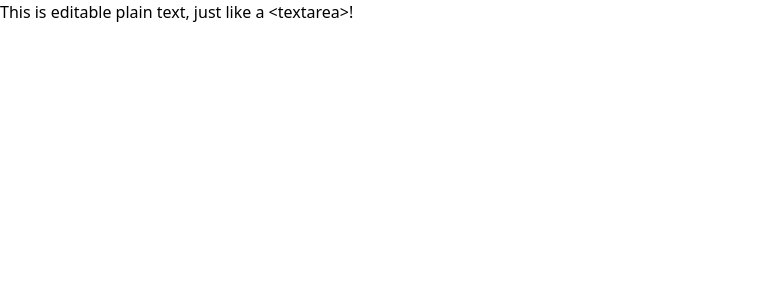
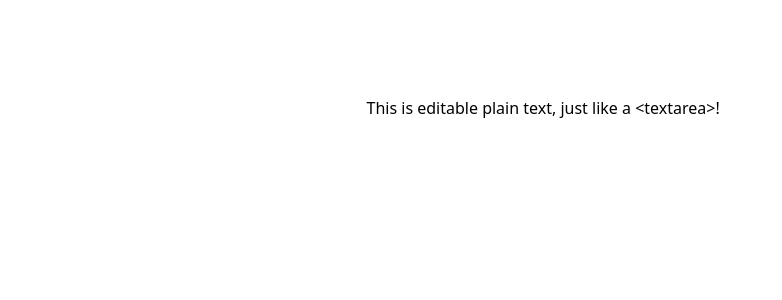
Before and after one commit to joulev/next-slate, a Next.js app: page / in a window 1280 px wide. Shown: the top 300 px of the page, without its empty margins (0-782 px from the left). Built offline with nearby package versions, Linux system fonts and the light colour scheme; what tailwind-dark-aware would draw is missing.

Commit message:
make the editor look a little bit nicer
Signed-off-by: Vu Van Dung <me@joulev.dev>

```diff
--- a/components/editor.tsx
+++ b/components/editor.tsx
@@ -7,11 +7,11 @@ const initialValue: Descendant[] = [
   { children: [{ text: "This is editable plain text, just like a <textarea>!" }] },
 ];
 
-export default function Editor() {
+export default function Editor({ className }: { className?: string }) {
   const [editor] = useState(() => withReact(withHistory(createEditor())));
   return (
     <Slate editor={editor} value={initialValue}>
-      <Editable placeholder="Enter some plain text..." />
+      <Editable placeholder="Enter some plain text..." className={className} />
     </Slate>
   );
 }
--- a/package.json
+++ b/package.json
@@ -23,6 +23,7 @@
     "eslint-config-next": "13.1.1",
     "postcss": "8.4.21",
     "prettier": "2.8.2",
+    "prettier-plugin-tailwindcss": "^0.2.1",
     "tailwind-dark-aware": "0.2.1",
     "tailwindcss": "3.2.4",
     "typescript": "4.9.4"
--- a/pages/index.tsx
+++ b/pages/index.tsx
@@ -4,5 +4,5 @@ import dynamic from "next/dynamic";
 const Editor = dynamic(() => import("~/components/editor"), { ssr: false });
 
 export default function IndexPage() {
-  return <Editor />;
+  return <Editor className="mx-auto h-screen max-w-prose py-24 px-6" />;
 }
--- a/prettier.config.js
+++ b/prettier.config.js
@@ -5,4 +5,5 @@ module.exports = {
   printWidth: 100,
   arrowParens: "avoid",
   tabWidth: 2,
+  plugins: [require("prettier-plugin-tailwindcss")],
 };
```
Also changed, not shown: 1 other file (tests, documents, lock files or other folders).
